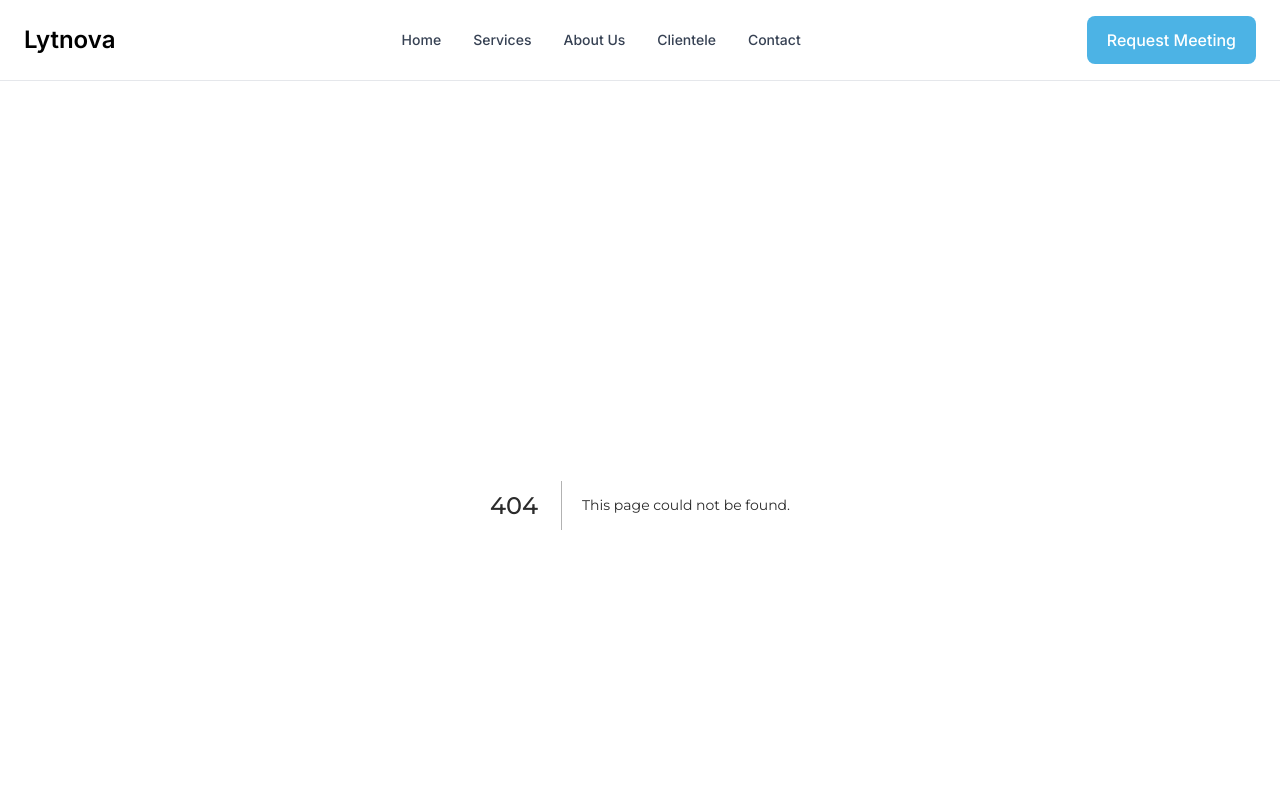
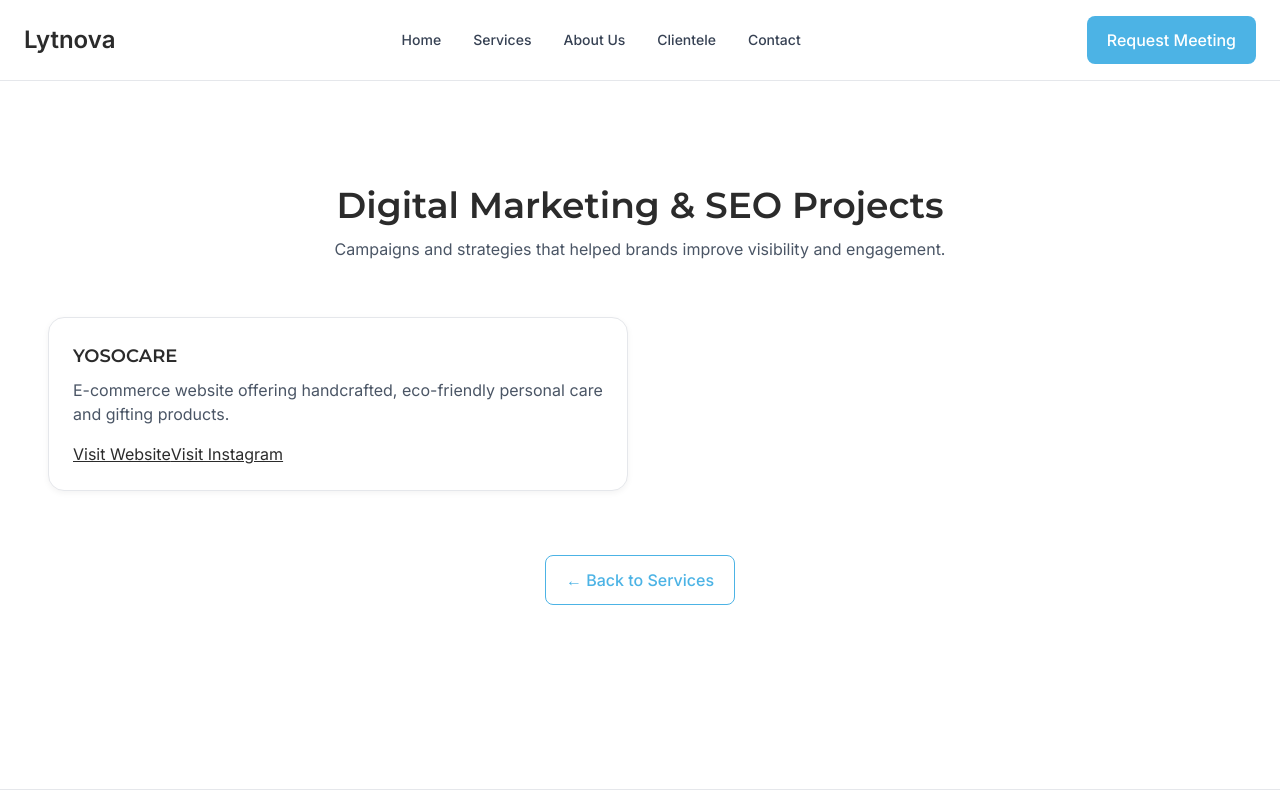
Before and after one commit to PankajSingh91/lytnova, a Next.js app: page /projects/marketing-seo in a window 1280 px wide. Before the commit this address had no page. Shown: the top 800 px of the page. Built offline with nearby package versions, Linux system fonts and the light colour scheme.

Commit message:
Project added

```diff
--- /dev/null
+++ b/app/projects/marketing-seo/page.tsx
@@ -0,0 +1,43 @@
+import Link from "next/link";
+
+export default function MarketingSEOProjects() {
+  return (
+    <main className="container py-20">
+
+      {/* Heading */}
+      <h1 className="text-3xl md:text-4xl font-semibold text-center">
+        Digital Marketing & SEO Projects
+      </h1>
+      <p className="text-gray-600 dark:text-gray-300 text-center mt-3 max-w-2xl mx-auto">
+        Campaigns and strategies that helped brands improve visibility and engagement.
+      </p>
+
+      {/* Projects Grid */}
+      <div className="grid gap-6 md:grid-cols-2 mt-14">
+
+        {/* Project Card */}
+        <div className="card">
+          <h3 className="text-lg font-semibold">YOSOCARE</h3>
+          <p className="text-gray-600 dark:text-gray-300 mt-2">
+            E-commerce website offering handcrafted, eco-friendly personal care and gifting products.
+          </p>
+            <Link href="https://www.yosocare.com/" className="mt-4 text-primary underline inline-block">
+              Visit Website
+            </Link>
+            <Link href="https://www.instagram.com/yosocare/" className="mt-4 text-primary underline inline-block">
+              Visit Instagram
+            </Link>
+        </div>
+
+      </div>
+
+      {/* Back CTA */}
+      <div className="text-center mt-16">
+        <Link href="/services" className="btn-outline">
+          ← Back to Services
+        </Link>
+      </div>
+
+    </main>
+  );
+}
--- /dev/null
+++ b/app/projects/web-development/page.tsx
@@ -0,0 +1,42 @@
+import Link from "next/link";
+
+export default function WebDevelopmentProjects() {
+  return (
+    <main className="container py-20">
+
+      {/* Heading */}
+      <h1 className="text-3xl md:text-4xl font-semibold text-center">
+        Web Development Projects
+      </h1>
+      <p className="text-gray-600 dark:text-gray-300 text-center mt-3 max-w-2xl mx-auto">
+        A showcase of websites and web platforms we’ve built for startups and businesses.
+      </p>
+
+      {/* Projects Grid */}
+      <div className="grid gap-6 md:grid-cols-2 mt-14">
+
+        {/* Project Card */}
+        <div className="card">
+          <h3 className="text-lg font-semibold">YOSOCARE</h3>
+          <p className="text-gray-600 dark:text-gray-300 mt-2">
+            E-commerce website offering handcrafted, eco-friendly personal care and gifting products.
+          </p>
+            <Link href="https://www.yosocare.com/" className="mt-4 text-primary underline inline-block">
+              Visit Website
+            </Link>
+        </div>
+
+
+
+      </div>
+
+      {/* Back CTA */}
+      <div className="text-center mt-16">
+        <Link href="/services" className="btn-outline">
+          ← Back to Services
+        </Link>
+      </div>
+
+    </main>
+  );
+}
```
